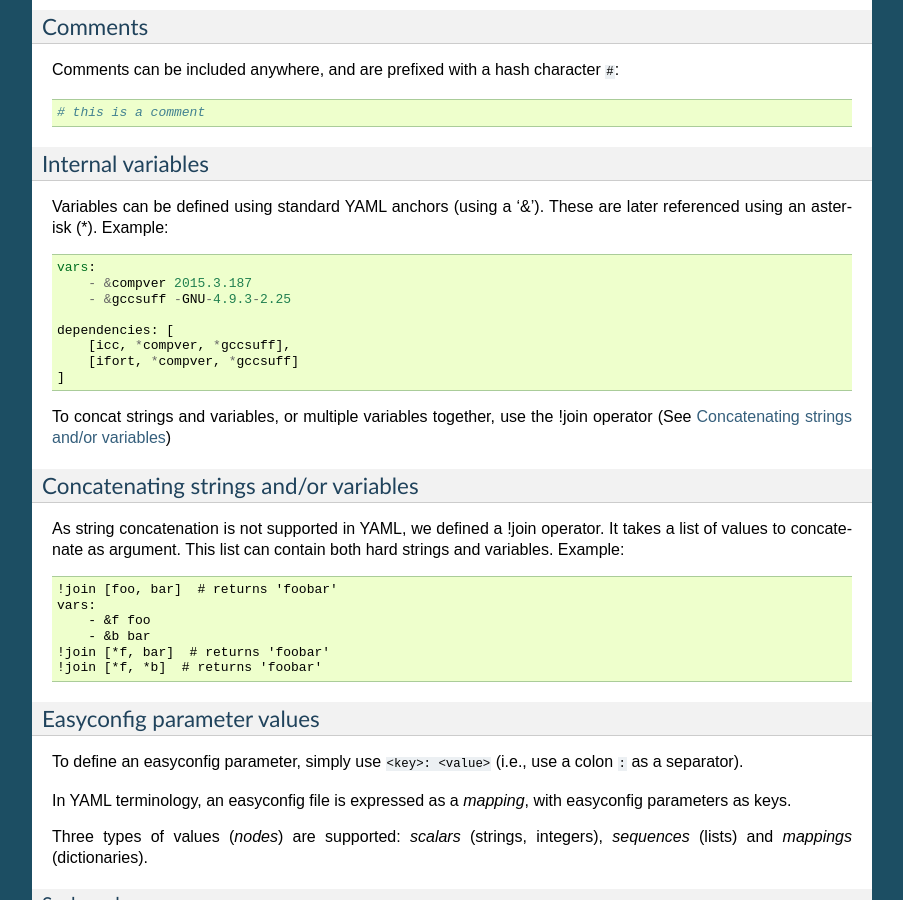
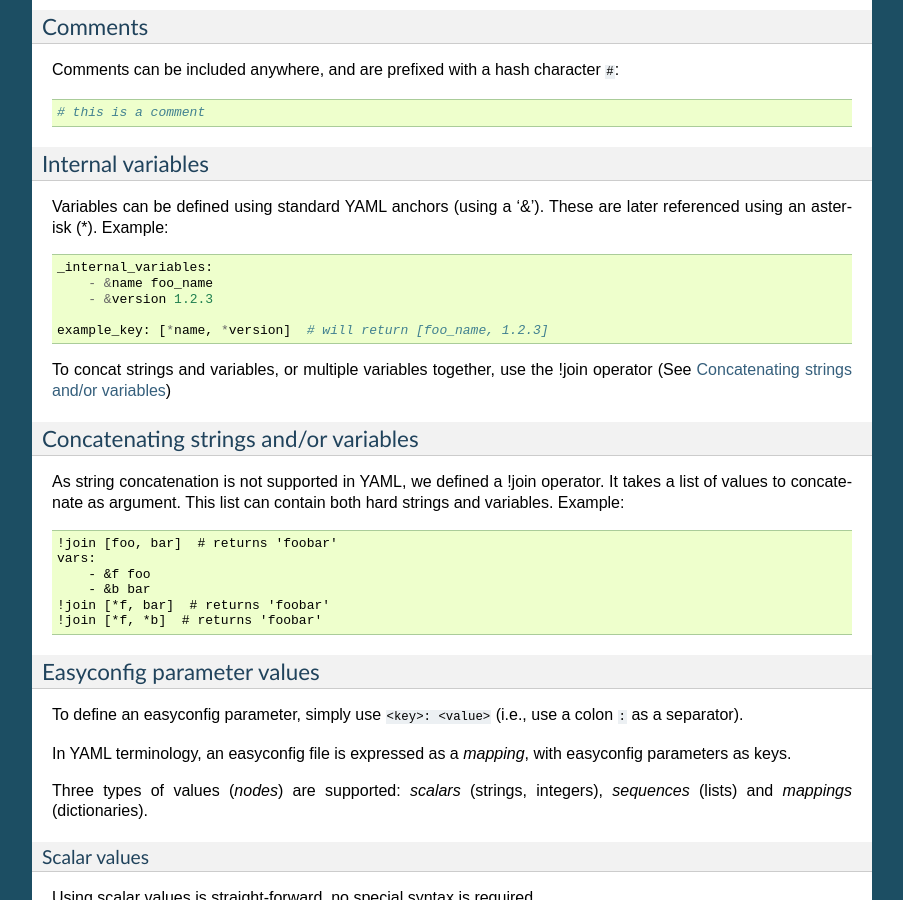
Before and after one commit to easybuilders/easybuild, a Sphinx documentation site: the page built from docs/Writing_yeb_easyconfig_files.rst, in a window 1280 px wide and 900 px high, scrolled down 1090 px. Shown: the whole window, without its empty margins (198-1101 px from the left). Built offline with Sphinx 7.4.7, drawn with Linux system fonts in a browser that asks for light colours.

Commit message:
simple example for internal vars

```diff
--- a/docs/Writing_yeb_easyconfig_files.rst
+++ b/docs/Writing_yeb_easyconfig_files.rst
@@ -61,14 +61,11 @@ Internal variables
 
 Variables can be defined using standard YAML anchors (using a '&'). These are later referenced using an asterisk (*).
 Example::
-    vars:
-        - &compver 2015.3.187
-        - &gccsuff -GNU-4.9.3-2.25
+    _internal_variables:
+        - &name foo_name
+        - &version 1.2.3
 
-    dependencies: [
-        [icc, *compver, *gccsuff],
-        [ifort, *compver, *gccsuff]
-    ]
+    example_key: [*name, *version]  # will return [foo_name, 1.2.3]
 
 To concat strings and variables, or multiple variables together, use the !join operator
 (See `Concatenating strings and/or variables`_)
```
